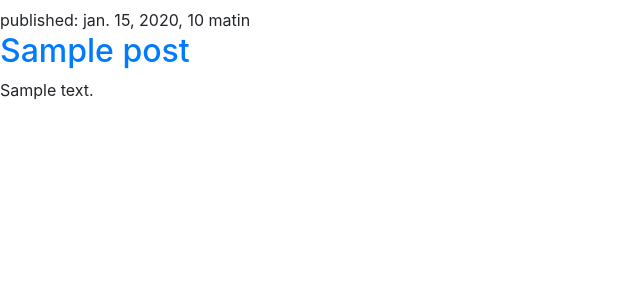
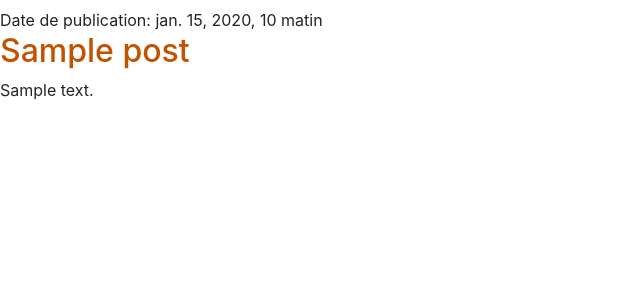
Before and after one commit to Anthoo42/my-first-blog, a Django app: page / in a window 1280 px wide. Shown: the part 48-348 px from the top of the page, without its empty margins (0-640 px from the left). Run offline with Django 3.2, Linux system fonts and the light colour scheme; tables that the repository leaves empty hold one stand-in row (values such as "Sample post").

Commit message:
Modification du CSS

```diff
--- /dev/null
+++ b/blog/static/css/blog.css
@@ -0,0 +1,3 @@
+h1 a, h2 a {
+    color: #C25100;
+}
--- a/blog/templates/blog/post_list.html
+++ b/blog/templates/blog/post_list.html
@@ -1,19 +1,22 @@
 <!DOCTYPE html>
+{% load static %}
 <html>
     <head>
-        <title>Blog Django Girls</title>
+        <title>Django Girls blog</title>
         <link rel="stylesheet" href="https://cdn.jsdelivr.net/npm/bootstrap@4.5.3/dist/css/bootstrap.min.css" integrity="sha384-TX8t27EcRE3e/ihU7zmQxVncDAy5uIKz4rEkgIXeMed4M0jlfIDPvg6uqKI2xXr2" crossorigin="anonymous">
+        <link rel="stylesheet" href="{% static 'css/blog.css' %}">
     </head>
     <body>
         <header>
             <h1><a href="/">Django Girls Blog</a></h1>
         </header>
+
         {% for post in posts %}
-        <article>
-            <time>published: {{ post.published_date }}</time>
-            <h2><a href="">{{ post.title }}</a></h2>
-            <p>{{ post.text|linebreaksbr }}</p>
-        </article>
+            <article>
+                <time>Date de publication: {{ post.published_date }}</time>
+                <h2><a href="">{{ post.title }}</a></h2>
+                <p>{{ post.text|linebreaksbr }}</p>
+            </article>
         {% endfor %}
     </body>
 </html>
```
